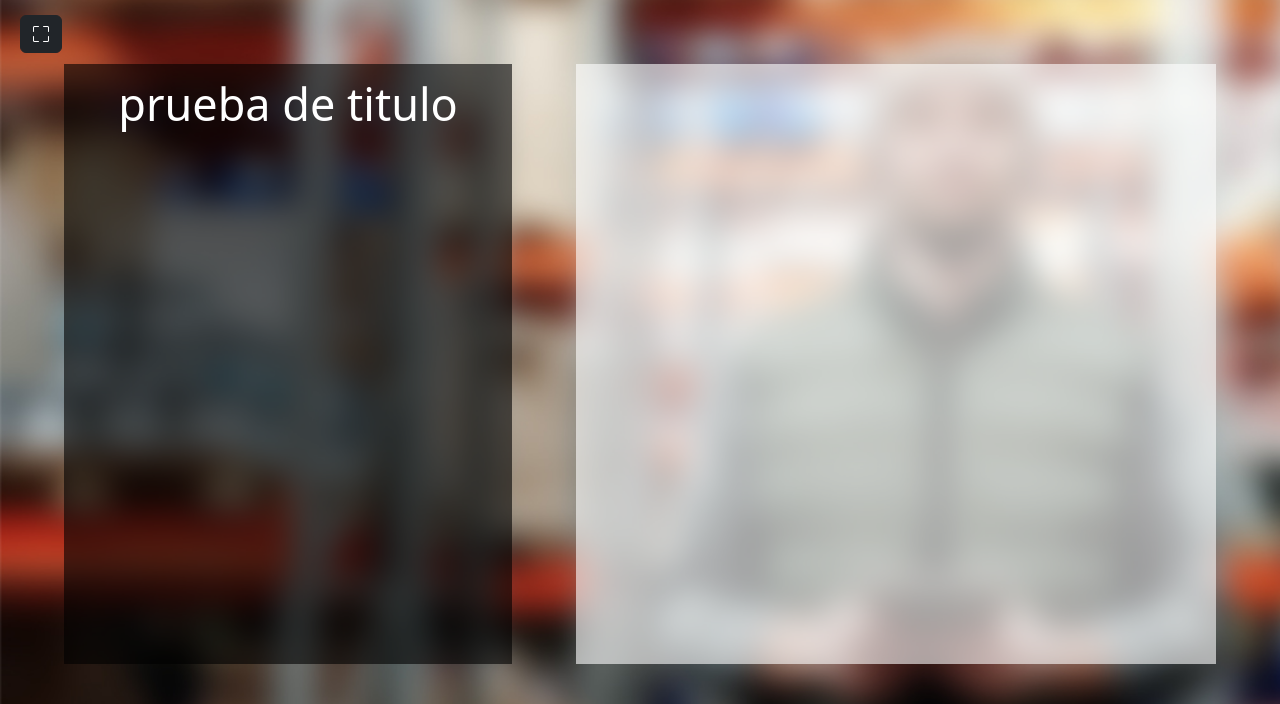
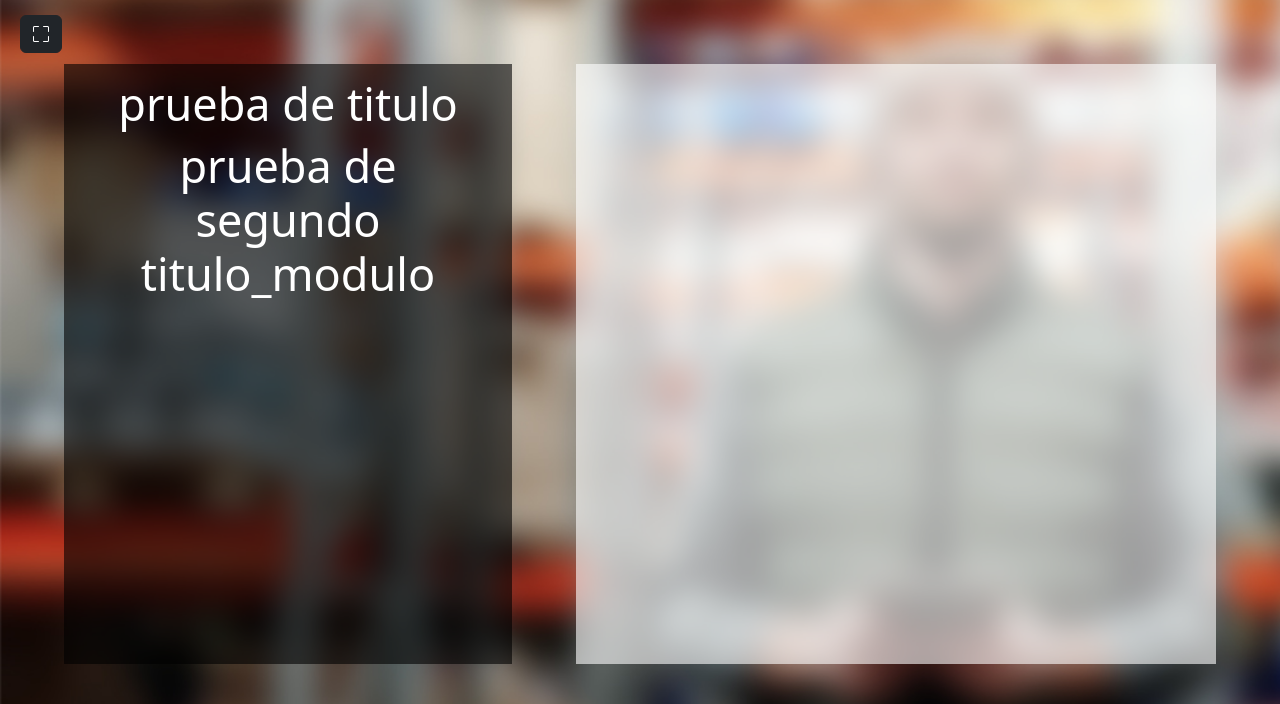
Before and after one commit to bsgaleano20/proyecto_tec_adsi, a PHP site: page /modules/vendedor/home.php in a window 1280 px wide; the page is wider, and only the part inside the window is pictured. Shown: the part 76-780 px from the top of that part. Run offline with PHP 8.4, Linux system fonts and the light colour scheme.

Commit message:
Update home.php

```diff
--- a/app/app_sistema_informacion/Cash_Inventory_PNF/modules/vendedor/home.php
+++ b/app/app_sistema_informacion/Cash_Inventory_PNF/modules/vendedor/home.php
@@ -97,6 +97,7 @@
             <div class="cuadro_right_white"></div>
             <div class="cuadro_left_container">
                 <h1 class="titulo_modulo">prueba de titulo</h1>
+                <h1 class="titulo_modulo">prueba de segundo titulo_modulo</h1>
             </div>
             <div class="cuadro_right_container">
 
```
